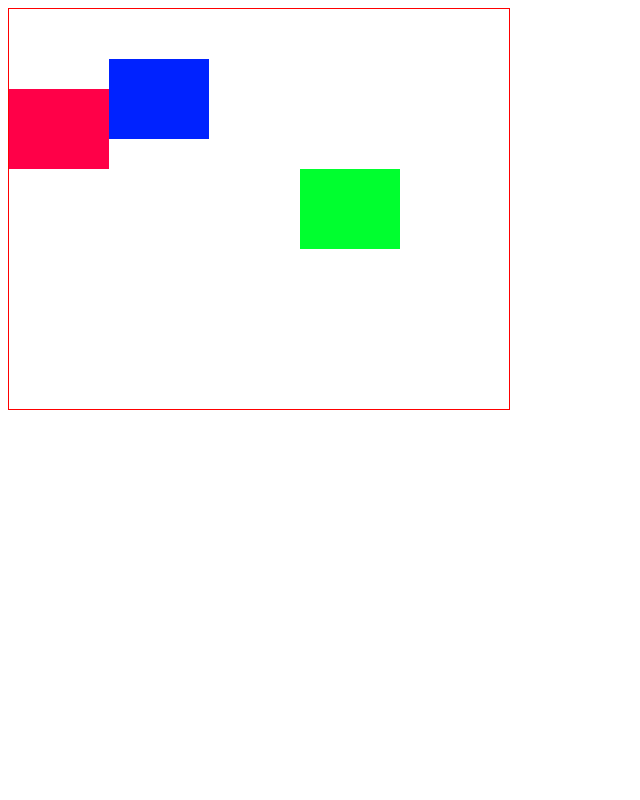
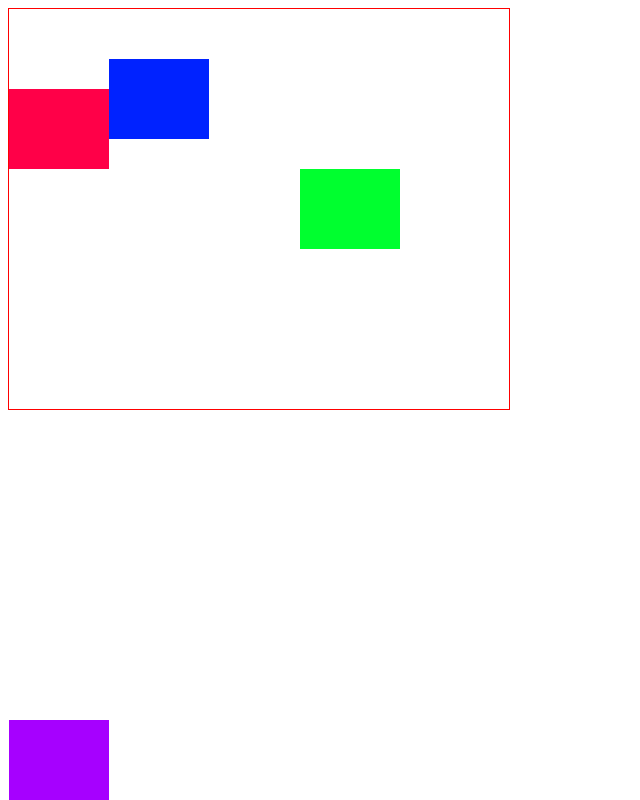
Before and after one commit to CMJD-110-Phase-2-Code-Bases/FrontEndTech01, a plain HTML site: page html and css/index.html in a window 1280 px wide. Shown: the whole page, without its empty margins (0-640 px from the left). Drawn offline with Linux system fonts and the light colour scheme.

Commit message:
CSS Positioning - Fixed

```diff
--- a/html and css/index.html
+++ b/html and css/index.html
@@ -12,6 +12,7 @@
         <div class="css-positions-1"></div>
         <div class="css-positions-2"></div>
         <div class="css-positions-3"></div>
+        <div class="css-positions-4"></div>
     </div>
 
 </body>
--- a/html and css/style.css
+++ b/html and css/style.css
@@ -1,11 +1,9 @@
-#position-outer{
+#position-outer {
   width: 500px;
   height: 400px;
   border: 1px solid red;
-
-
 }
-.css-positions-1{
+.css-positions-1 {
   width: 100px;
   height: 80px;
   background-color: rgb(0, 34, 255);
@@ -13,15 +11,22 @@
   top: 50px;
   position: relative;
 }
-.css-positions-2{
+.css-positions-2 {
   width: 100px;
   height: 80px;
   background-color: rgb(255, 0, 72);
 }
-.css-positions-3{
+.css-positions-3 {
   position: absolute;
   left: 300px;
   width: 100px;
   height: 80px;
   background-color: rgb(0, 255, 47);
 }
+.css-positions-4 {
+  position: fixed;
+  bottom: 0px;
+  width: 100px;
+  height: 80px;
+  background-color: rgb(166, 0, 255);
+}
```
Lines whose indentation alone changed are shown as unchanged.
